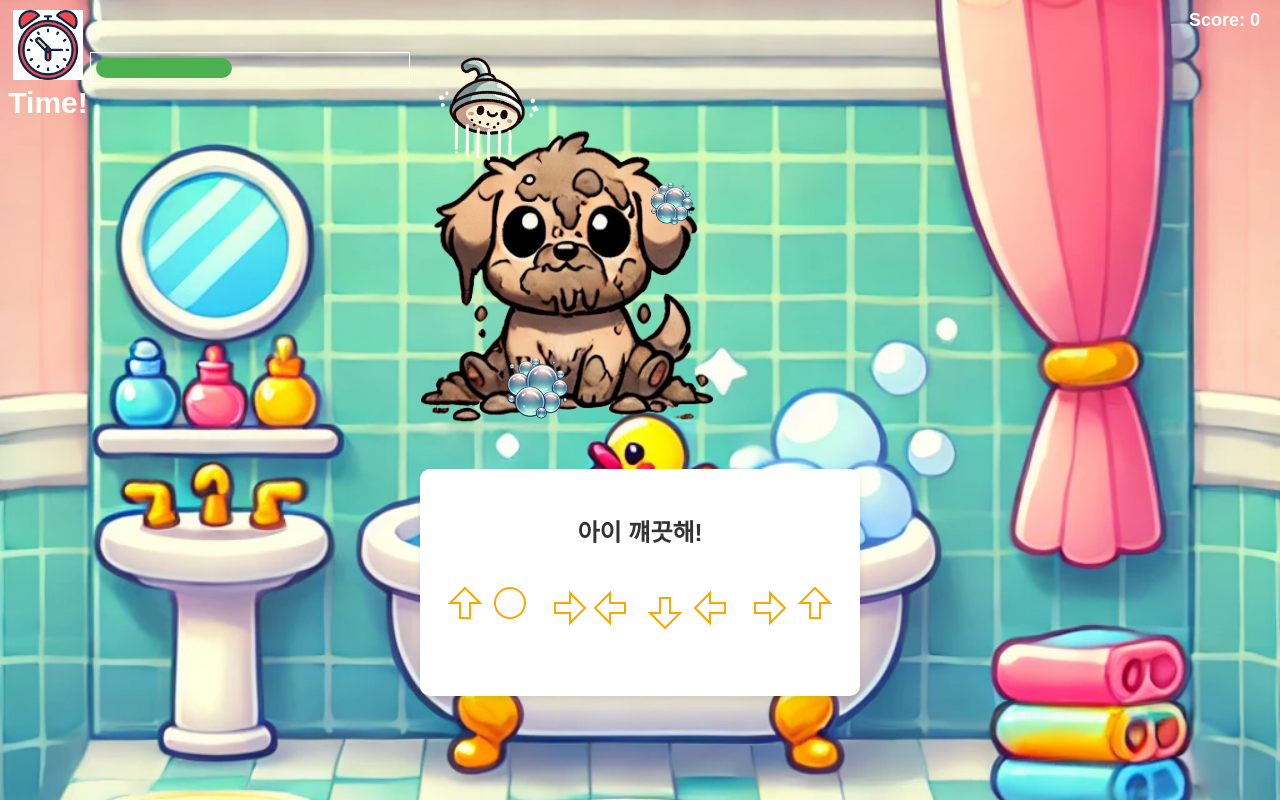
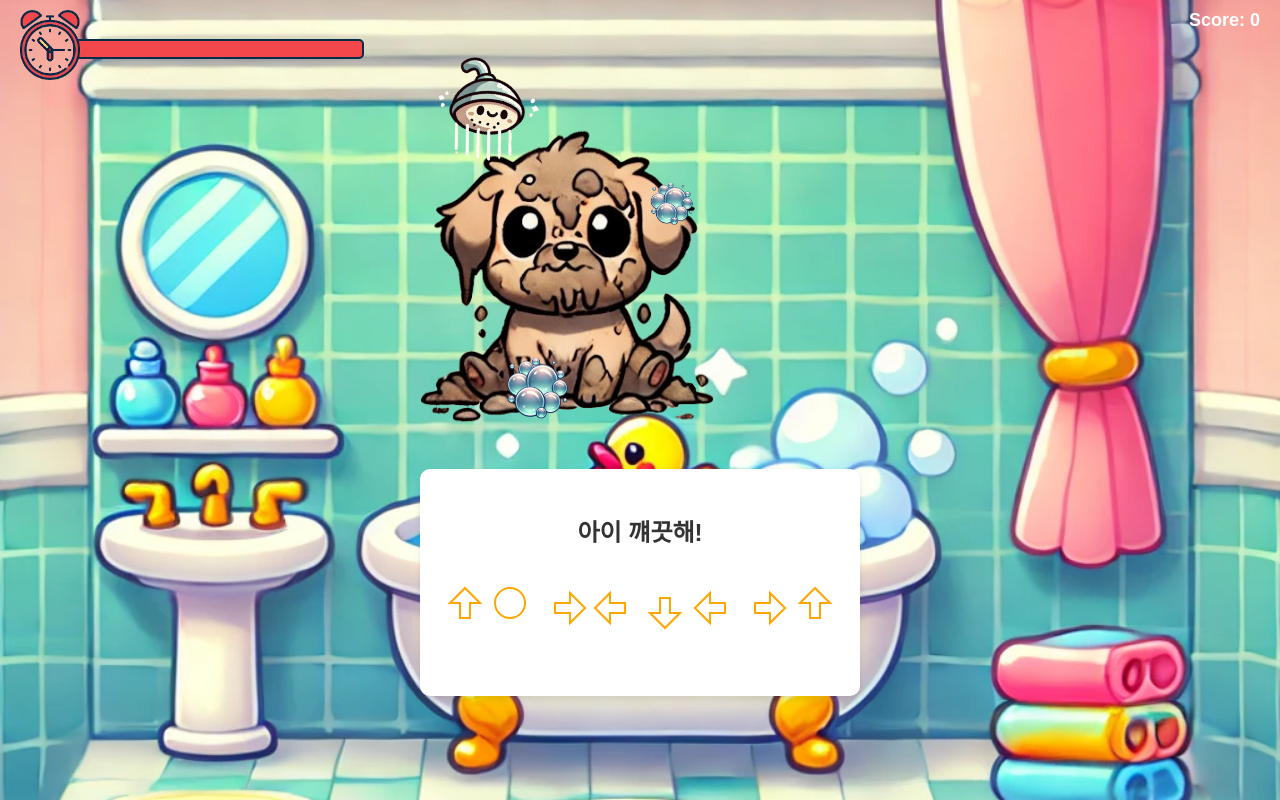
Before and after one commit to happyDDang/client, a Vue app: page / in a window 1280 px wide. Both pictures are taken after a click on the link "GAME START!". Built offline with nearby package versions, Linux system fonts and the light colour scheme.

Commit message:
feat: 타이머 기능 수정

```diff
--- a/src/pages/index.css
+++ b/src/pages/index.css
@@ -20,30 +20,35 @@ body {
   top: 10px;
   left: 10px;
   width: 400px;
+}
+
+.timer-box{
   text-align: center;
   display: flex;
   flex-direction: row;
   align-items: center;
-}
-
-.timer-label {
-  font-size: 30px;
-  font-weight: bold;
-  margin-bottom: 5px;
-  color: white;
+  position: relative;
 }
 
 .timer-bar-box {
   flex: 1;
+  width: 300px;
   height: 20px;
   padding: 5px;
-  border: 1px white solid;
+  display: flex;
+  flex-direction: column;
+  position: absolute;
+  left: 14.5%;
+  top: 32%;
+  z-index: -1;
 }
+
 .timer-bar {
   height: 20px;
-  background: #4caf50;
-  border-radius: 10px;
+  background: #F2484C;
   transition: width 1s linear;
+  border: 2px #082D48 solid;
+  border-radius: 5px;
 }
 
 .clock {
@@ -51,12 +56,13 @@ body {
   height: 70px;
 }
 
-/* 시계 아이콘 */
 .shake-icon {
-  width: 80px;
-  font-size: 24px;
   color: white;
   animation: shake 0.5s infinite; /* 떨림 애니메이션 */
+}
+
+.clock-icon{
+  width: 80px;
   display: block;
 }
 
@@ -197,26 +203,9 @@ body {
 	margin-bottom: 10px;
 	border-radius: 6px;
 	text-align: center;
-  transition: top 0.01s linear;
-  text-shadow: 0 1px 0 rgba(0, 0, 0, 0.15);
-}
-.btn-3d.red:hover {
-  background-color: #e74c3c;
-}
-.btn-3d.blue:hover {
-  background-color: #699dd1;
-}
-.btn-3d.green:hover {
-  background-color: #80c49d;
-}
-.btn-3d.purple:hover {
-  background-color: #d19ecb;
-}
-.btn-3d.yellow:hover {
-  background-color: #54a7cc;
-}
-.btn-3d.cyan:hover {
-  background-color: #82d1e3;
+	transition: top .01s linear;
+	text-shadow: 0 1px 0 rgba(0,0,0,0.15);
+  text-decoration: none;
 }
 
 .btn-3d:active {
--- a/src/pages/index.vue
+++ b/src/pages/index.vue
@@ -10,14 +10,14 @@
     </div>
     <div v-else>
       <div v-if="timerWidth > 0">
-        <div class="timer-container">
-          <!-- <font-awesome-icon class="shake-icon" icon="fa-solid fas fa-clock" /> -->
-          <div class="shake-icon">
-            <img :src="Clock" alt="Clock Image" class="clock" />
-            <div class="timer-label">Time!</div>
-          </div>
-          <div class="timer-bar-box">
-            <div class="timer-bar" :style="{ width: timerWidth + '%' }"></div>
+        <div class="timer-container" :class="{ 'shake-icon': is10SecondLeft }">
+          <div class="timer-box">
+            <div class="clock-icon">
+              <img :src="Clock" alt="Clock Image" class="clock" />
+            </div>
+            <div class="timer-bar-box">
+              <div class="timer-bar" :style="{ width: timerWidth + '%' }"></div>
+            </div>
           </div>
         </div>
         <div class="score-container">Score: {{ score }}</div>
@@ -145,12 +145,13 @@ const currentDogStep = ref(0);
 const keyList = ref([]);
 const errorMessage = ref('');
 const showPopup = ref(true);
-const timerWidth = ref(80);
+const timerWidth = ref(200);
 const score = ref(0);
 const nickname = ref('');
 const currentKeyIndex = ref(0);
 const isWrongKey = ref(false);
 const isFilled = ref(Array(8).fill(false));
+const is10SecondLeft = ref(false);
 
 const bubblePostion1 = ref({ top: 200, left: 30 });
 const bubblePostion2 = ref({ top: 50, left: 200 });
@@ -192,15 +193,19 @@ const startGame = () => {
 };
 
 const startTimer = () => {
-  timerWidth.value = 80;
+  timerWidth.value = 100;
   const timerInterval = setInterval(() => {
     if (timerWidth.value > 0) {
-      timerWidth.value -= 40;
+      timerWidth.value -= 5;
     } else {
       audioPlayer.stopSound('gameStart');
       audioPlayer.playSound('gameOver');
       window.removeEventListener('keydown', handleKeyPress);
       clearInterval(timerInterval);
+    }
+
+    if (timerWidth.value < 50) {
+      is10SecondLeft.value = true;
     }
   }, 2000);
 };
```
Also changed, not shown: src/assets/clock.png. Lines whose indentation alone changed are shown as unchanged.
